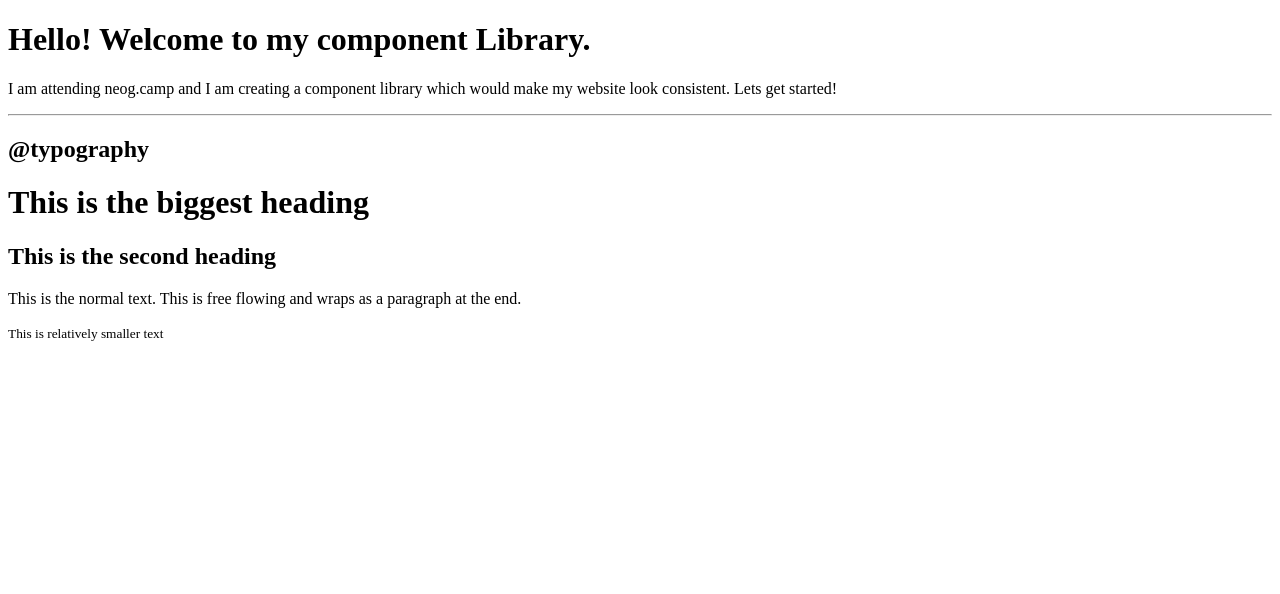
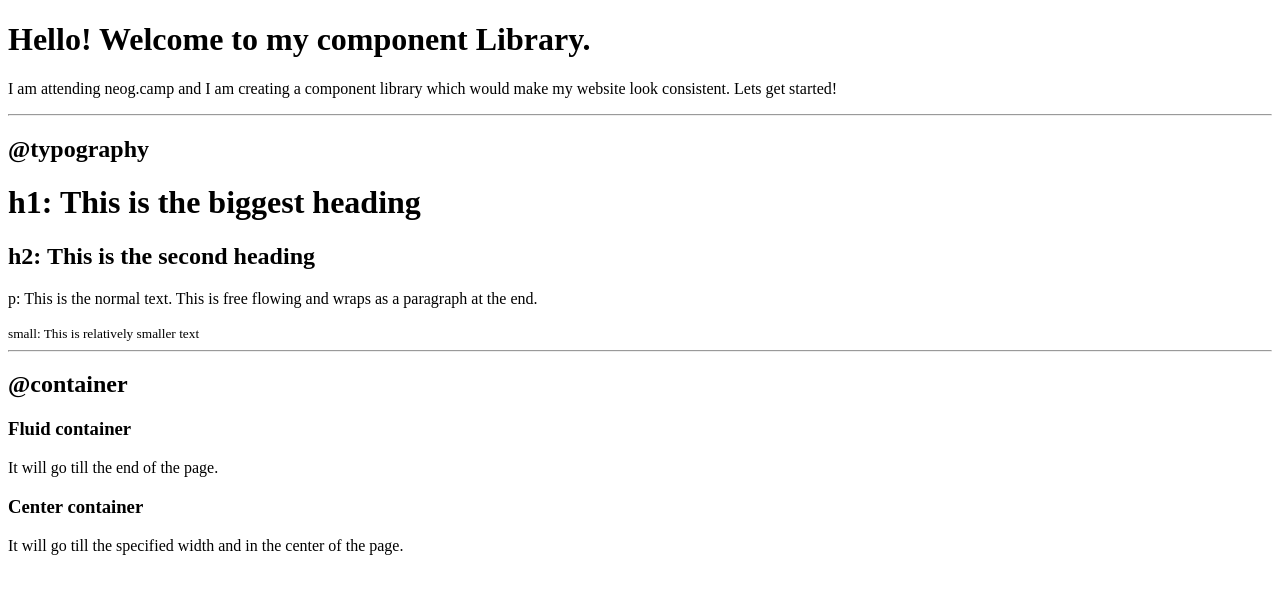
Before and after one commit to ritika99/component-library, a plain HTML site: page index.html in a window 1280 px wide. Drawn offline with Linux system fonts and the light colour scheme.

Commit message:
container

```diff
--- a/index.html
+++ b/index.html
@@ -16,13 +16,20 @@
 
     <h2>@typography</h2>
 
-    <h1>This is the biggest heading</h1>
-    <h2>This is the second heading</h2>
-    <p>This is the normal text. This is free flowing and wraps as a paragraph at the end.</p>
-    <small>This is relatively smaller text</small>
+    <h1>h1: This is the biggest heading</h1>
+    <h2>h2: This is the second heading</h2>
+    <p>p: This is the normal text. This is free flowing and wraps as a paragraph at the end.</p>
+    <small>small: This is relatively smaller text</small>
 
+    <hr>
 
+    <h2>@container</h2>
 
+    <h3>Fluid container</h3>
+    <div>It will go till the end of the page.</div>
+
+    <h3>Center container</h3>
+    <div>It will go till the specified width and in the center of the page.</div>
 
 </body>
 </html>
```
